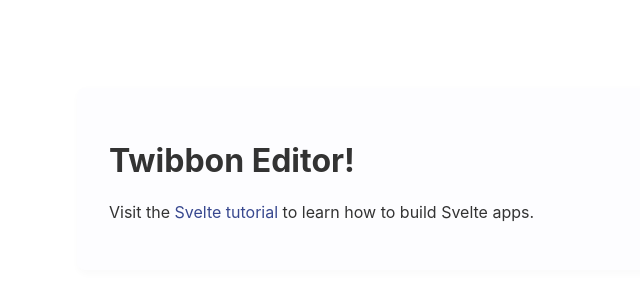
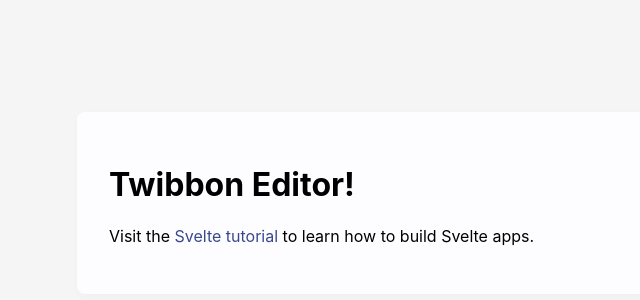
Before and after one commit to xtcodes/twibbon-ku, a Svelte app: page / in a window 1280 px wide. Shown: the top 300 px of the page, without its empty margins (231-871 px from the left). Built offline with nearby package versions, Linux system fonts and the light colour scheme.

Commit message:
Update global.css

```diff
--- a/public/global.css
+++ b/public/global.css
@@ -1,63 +1,93 @@
-html, body {
-	position: relative;
-	width: 100%;
-	height: 100%;
+body {
+background-color: #f5f5f5;
+margin: 0;
+padding: 2rem;
+font-family: -apple-system, system-ui, BlinkMacSystemFont, "Segoe UI", "Open Sans", "Helvetica Neue", Helvetica, Arial, sans-serif;
 }
 
-body {
-	color: #333;
-	margin: 0;
-	padding: 8px;
-	box-sizing: border-box;
-	font-family: -apple-system, BlinkMacSystemFont, "Segoe UI", Roboto, Oxygen-Sans, Ubuntu, Cantarell, "Helvetica Neue", sans-serif;
+#canvasContainer {
+position: relative;
+width: 100%;
+touch-action: none;
 }
 
-a {
-	color: rgb(0,100,200);
-	text-decoration: none;
+canvas {
+background-color: #f1f1f1;
+width: 100%;
+height: auto;
+cursor: grab;
 }
 
-a:hover {
-	text-decoration: underline;
+#iconContainer {
+position: absolute;
+bottom: 10px;
+right: 10px;
+background: rgba(0,0,0,0.6);
+border-radius: 50%;
+width: 40px;
+height: 40px;
+display: flex;
+align-items: center;
+justify-content: center;
+cursor: pointer;
+z-index: 10;
 }
 
-a:visited {
-	color: rgb(0,80,160);
+#iconContainer label {
+color: white;
+font-size: 1.2rem;
+cursor: pointer;
+user-select: none;
 }
 
-label {
-	display: block;
+.controls {
+margin-top: 1rem;
+display: flex;
+flex-direction: column;
+gap: 0.8rem;
+align-items: center;
+width: 100%;
+max-width: 500%;
+margin-inline: auto;
 }
 
-input, button, select, textarea {
-	font-family: inherit;
-	font-size: inherit;
-	-webkit-padding: 0.4em 0;
-	padding: 0.4em;
-	margin: 0 0 0.5em 0;
-	box-sizing: border-box;
-	border: 1px solid #ccc;
-	border-radius: 2px;
+.controls button {
+width: 100%;
+max-width: 320px;
+padding: 0.7rem 1.4rem;
+font-size: 1rem;
+border: none;
+border-radius: 8px;
+cursor: pointer;
+background-color: #007BFF;
+color: white;
+transition: background 0.3s ease;
 }
 
-input:disabled {
-	color: #ccc;
+.controls button:hover {
+background-color: #0056b3;
 }
 
-button {
-	color: #333;
-	background-color: #f4f4f4;
-	outline: none;
+.hidden {
+display: none;
 }
 
-button:disabled {
-	color: #999;
+#warning {
+position: absolute;
+top: 10px;
+left: 50%;
+transform: translateX(-50%);
+background: rgba(0, 0, 0, 0.7);
+color: #fff;
+padding: 10px 20px;
+border-radius: 8px;
+font-weight: bold;
+backdrop-filter: blur(2px);
+box-shadow:0 0 10px rgba(255,255,255,0.2);
+display: none;
+z-index: 100;
 }
 
-button:not(:disabled):active {
-	background-color: #ddd;
+#imgurResult {
+margin-top: 1rem;
 }
-
-button:focus {
-	border-color: #666;
-}
```
